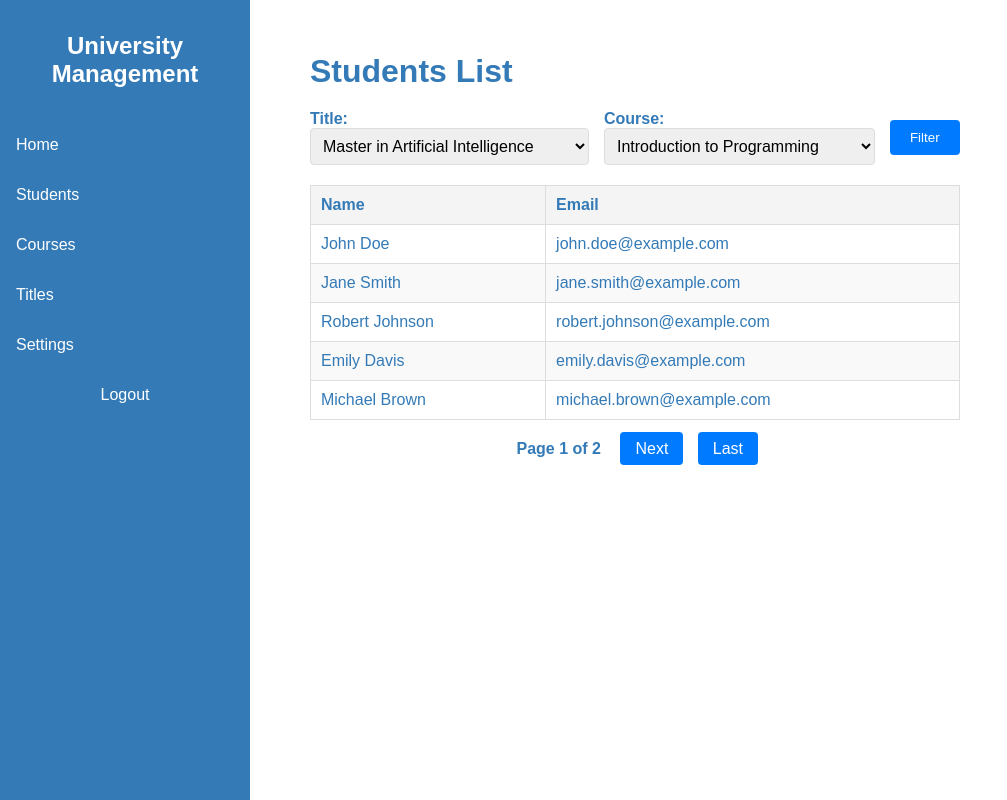
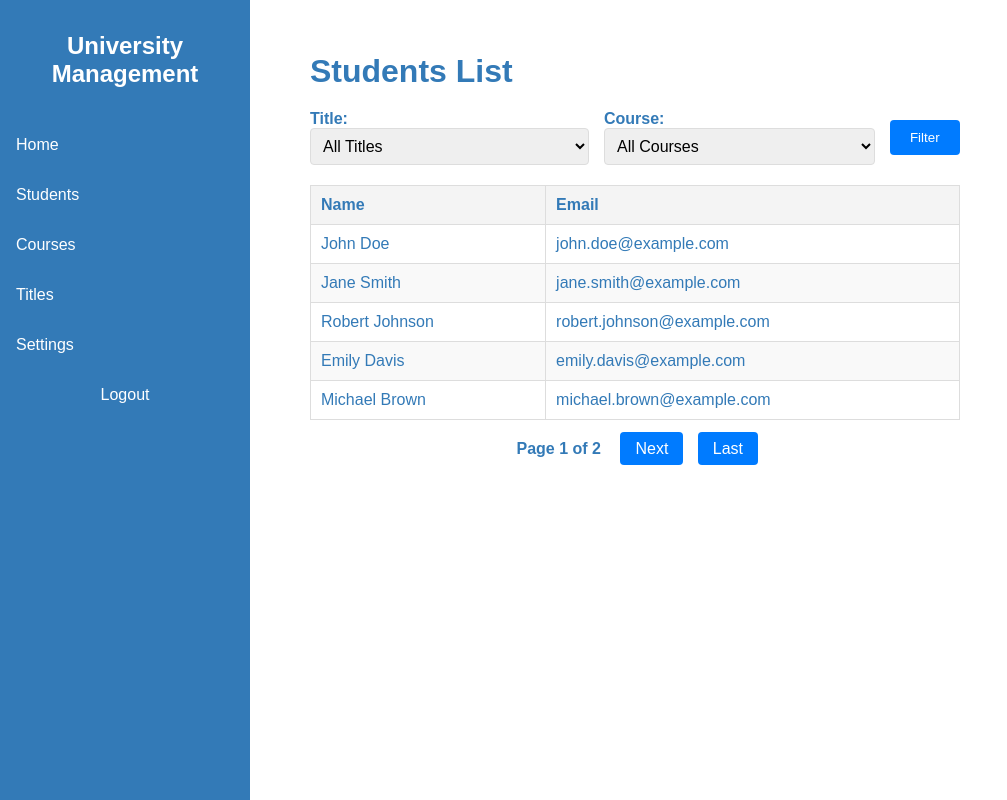
Before and after one commit to alfamike/University-Management-Project-Django, a Django app: page /students/ in a window 1280 px wide. Shown: the whole page, without its empty margins (0-1007 px from the left). Run offline with Django 5.2, Linux system fonts and the light colour scheme.

Commit message:
Added: - Added "All" Options to student list filters

```diff
--- a/university_management/registration_app/templates/students/student_list.html
+++ b/university_management/registration_app/templates/students/student_list.html
@@ -11,7 +11,7 @@
         <div class="filter">
             <label for="title">Title:</label>
             <select id="title" name="title" class="filter-dropdown">
-<!--                <option value="">All Titles</option>-->
+                <option value="">All Titles</option>
                 {% for title in titles %}
                     <option value="{{ title.id }}" {% if title.id == title_filter %}selected{% endif %}>{{ title.name }}</option>
                 {% endfor %}
@@ -21,7 +21,7 @@
         <div class="filter">
             <label for="course">Course:</label>
             <select id="course" name="course" class="filter-dropdown">
-<!--                <option value="">All Courses</option>-->
+                <option value="">All Courses</option>
                 {% for course in courses %}
                     <option value="{{ course.id }}" {% if course.id == course_filter %}selected{% endif %}>{{ course.name }}</option>
                 {% endfor %}
```
